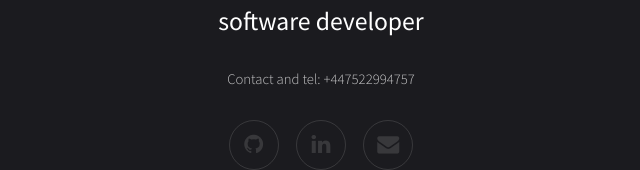
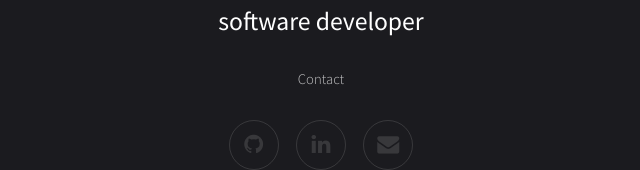
Before and after one commit to cristianrdu/cristianrdu.github.io, a plain HTML site: page index.html in a window 1280 px wide. Shown: the part 1876-2046 px from the top of the page, without its empty margins (319-959 px from the left). Drawn offline with Linux system fonts and the light colour scheme.

Commit message:
Update index.html

```diff
--- a/index.html
+++ b/index.html
@@ -76,7 +76,7 @@
 				<footer id="footer">
 					<div class="inner">
 						<h2>Currently looking for a 1-year internship position as a software developer</h2>
-						<p>Contact and tel: +447522994757</p>
+						<p>Contact </p>
 						<ul class="icons">
 							<li><a href="https://github.com/chris54332" class="icon fa-github"><span class="label">GitHub</span></a></li>
 							<li><a href="https://www.linkedin.com/in/cristian-dumitrana-b803a9159/" class="icon fa-linkedin"><span class="label">LinkedIn</span></a></li>
```
